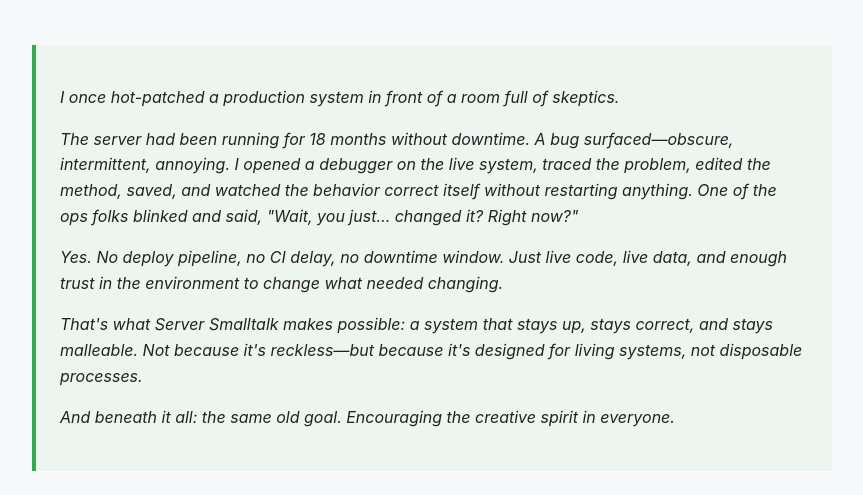
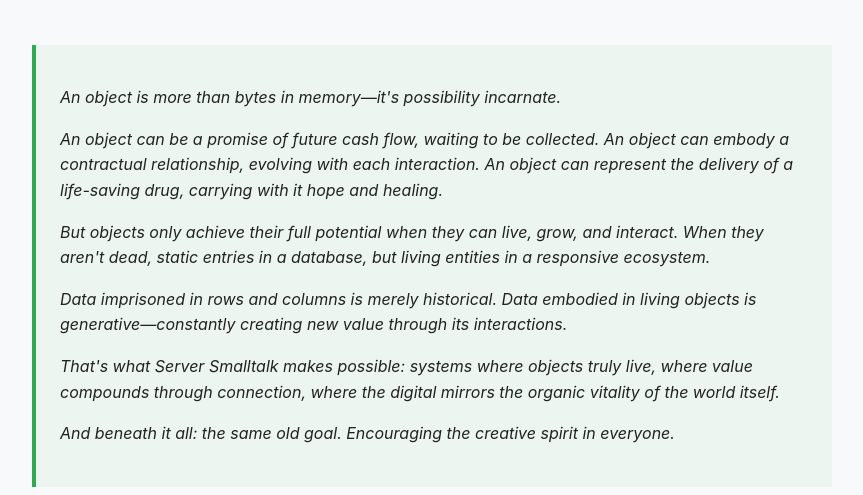
Before and after one commit to KentBeck/LivingObjects, a plain HTML site: page index.html in a window 1280 px wide. Shown: the part 185-680 px from the top of the page, without its empty margins (208-1071 px from the left). Drawn offline with Linux system fonts and the light colour scheme.

Commit message:
Poetic cold open

```diff
--- a/index.html
+++ b/index.html
@@ -133,13 +133,15 @@
     </header>
 
     <section class="cold-open">
-        <p>I once hot-patched a production system in front of a room full of skeptics.</p>
+        <p>An object is more than bytes in memory—it's possibility incarnate.</p>
 
-        <p>The server had been running for 18 months without downtime. A bug surfaced—obscure, intermittent, annoying. I opened a debugger on the live system, traced the problem, edited the method, saved, and watched the behavior correct itself without restarting anything. One of the ops folks blinked and said, "Wait, you just… changed it? Right now?"</p>
+        <p>An object can be a promise of future cash flow, waiting to be collected. An object can embody a contractual relationship, evolving with each interaction. An object can represent the delivery of a life-saving drug, carrying with it hope and healing.</p>
 
-        <p>Yes. No deploy pipeline, no CI delay, no downtime window. Just live code, live data, and enough trust in the environment to change what needed changing.</p>
+        <p>But objects only achieve their full potential when they can live, grow, and interact. When they aren't dead, static entries in a database, but living entities in a responsive ecosystem.</p>
 
-        <p>That's what Server Smalltalk makes possible: a system that stays up, stays correct, and stays malleable. Not because it's reckless—but because it's designed for living systems, not disposable processes.</p>
+        <p>Data imprisoned in rows and columns is merely historical. Data embodied in living objects is generative—constantly creating new value through its interactions.</p>
+
+        <p>That's what Server Smalltalk makes possible: systems where objects truly live, where value compounds through connection, where the digital mirrors the organic vitality of the world itself.</p>
 
         <p>And beneath it all: the same old goal. Encouraging the creative spirit in everyone.</p>
     </section>
```
